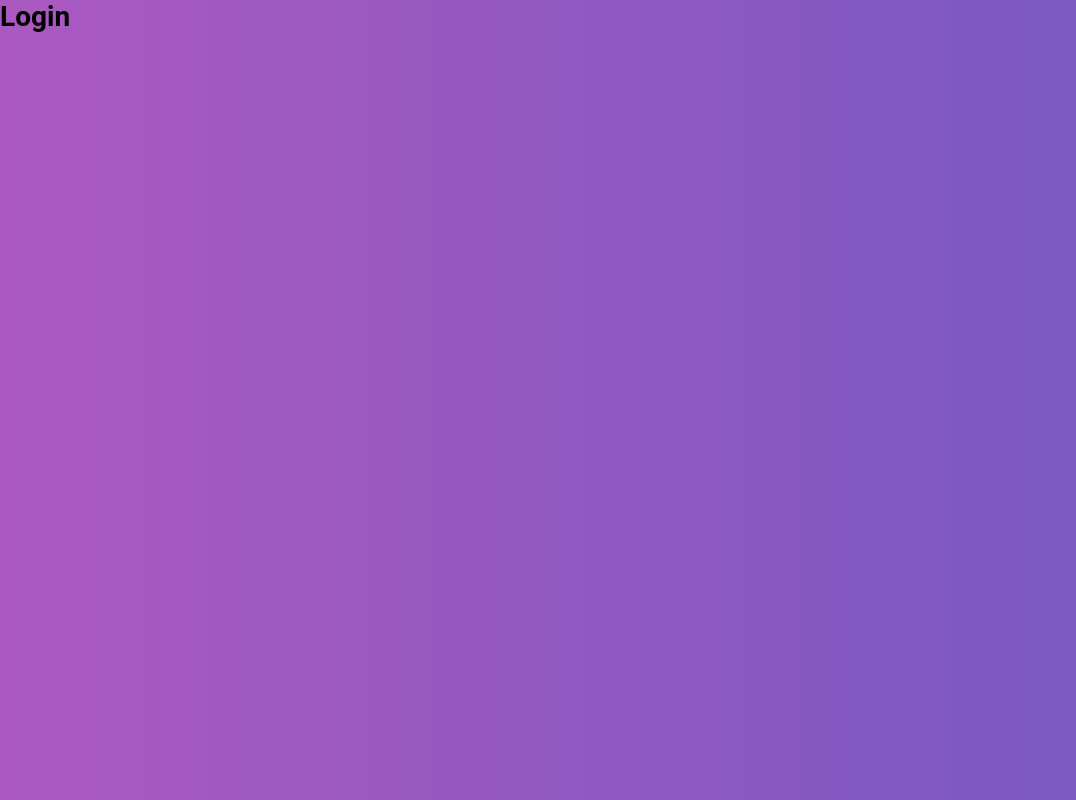
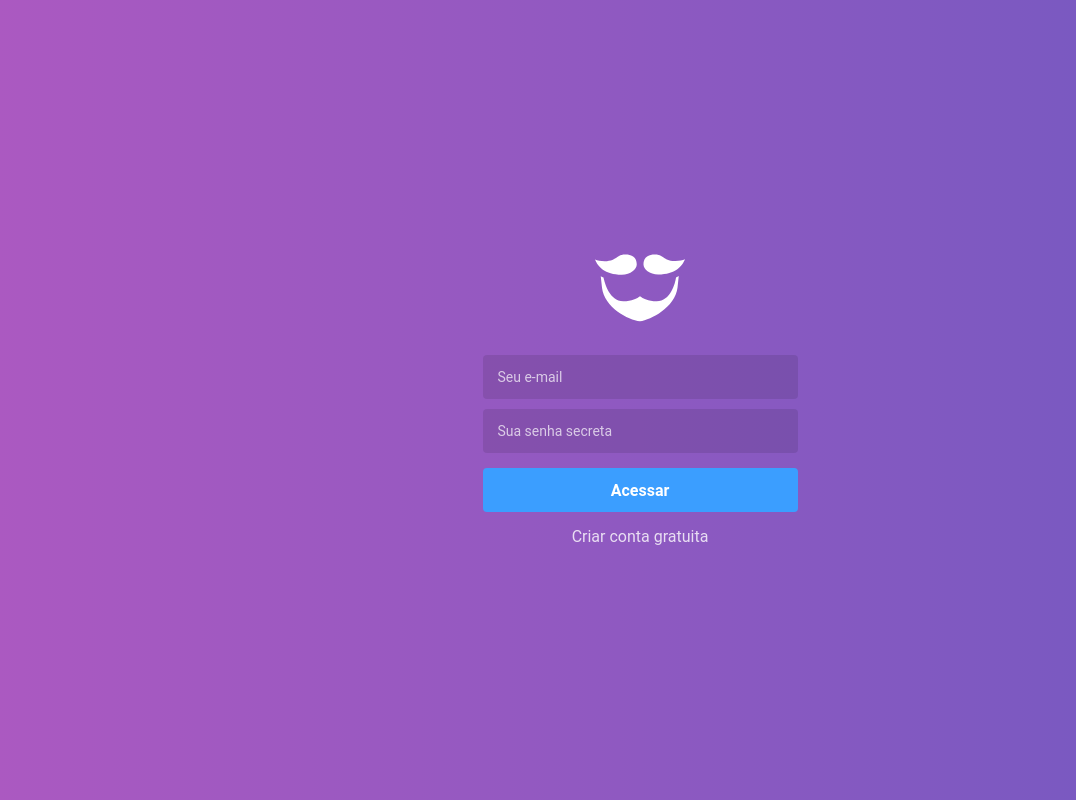
Before and after one commit to stecks10/GOBARBERWEB, a React (Create React App) app: page / in a window 1280 px wide. Shown: the whole page, without its empty margins (0-1076 px from the left). Built offline with nearby package versions, Linux system fonts and the light colour scheme.

Commit message:
Estilização da autenticação

```diff
--- a/package.json
+++ b/package.json
@@ -7,6 +7,7 @@
     "@testing-library/react": "^11.1.0",
     "@testing-library/user-event": "^12.1.10",
     "history": "^5.0.0",
+    "polished": "^4.1.2",
     "prop-types": "^15.7.2",
     "react": "^17.0.2",
     "react-dom": "^17.0.2",
--- a/src/pages/SignIn/index.js
+++ b/src/pages/SignIn/index.js
@@ -1,9 +1,23 @@
 import React from 'react';
+import { Link } from 'react-router-dom';
+
+
+import logo from '~/assets/logo.svg';
 
 // import { Container } from './styles';
 
-function Signin() {
-  return <h1>Login</h1>
+export default function Signin() {
+  return (
+    <>
+      <img src={logo} alt="Gobarber" />
+
+      <form >
+        <input type="email" placeholder="Seu e-mail" />
+        <input type="password" placeholder="Sua senha secreta" />
+
+        <button type="submit">Acessar</button>
+        <Link to="/register">Criar conta gratuita</Link>
+      </form>
+    </>
+  );
 }
-
-export default Signin;
--- a/src/pages/SignUp/index.js
+++ b/src/pages/SignUp/index.js
@@ -1,9 +1,21 @@
 import React from 'react';
+import { Link } from 'react-router-dom';
 
-// import { Container } from './styles';
+import logo from '~/assets/logo.svg';
 
-function SignUp() {
-  return <div />;
+export default function SignUp() {
+  return (
+    <>
+      <img src={logo} alt="Gobarber" />
+
+      <form >
+        <input placeholder="Nome completo" />
+        <input type="email" placeholder="Seu e-mail" />
+        <input type="password" placeholder="Sua senha secreta" />
+
+        <button type="submit">Criar conta</button>
+        <Link to="/">Já tenho login</Link>
+      </form>
+    </>
+  );
 }
-
-export default SignUp;
--- a/src/pages/_layouts/auth/index.js
+++ b/src/pages/_layouts/auth/index.js
@@ -1,10 +1,14 @@
 import React from 'react';
 import PropTypes from 'prop-types';
 
-import { Wrapper } from './styles';
+import { Wrapper, Content } from './styles';
 
 export default function AuthLayout({ children }) {
-  return <Wrapper>{children}</Wrapper>;
+  return (
+    <Wrapper>
+      <Content>{children}</Content>
+    </Wrapper>
+  );
 }
 
 AuthLayout.propTypes = {
--- a/src/pages/_layouts/auth/styles.js
+++ b/src/pages/_layouts/auth/styles.js
@@ -1,6 +1,64 @@
 import styled from 'styled-components';
+import { darken } from 'polished';
 
 export const Wrapper = styled.div`
   height: 100%;
   background: linear-gradient(-90deg, #7159c1, #ab59c1);
+  display: flex;
+  flex-direction: column;
+  justify-content: center;
+  align-items: center;
 `;
+
+export const Content = styled.div`
+  width: 100%;
+  max-width: 315px;
+  text-align: center;
+
+  form {
+    display: flex;
+    flex-direction: column;
+    margin-top: 30px;
+
+    input {
+      background: rgba(0, 0, 0, 0.1);
+      border: 0;
+      border-radius: 4px;
+      height: 44px;
+      padding: 0 15px;
+      color: #fff;
+      margin: 0 0 10px;
+      &::placeholder {
+        color: rgba(255, 255, 255, 0.7);
+      }
+    }
+
+      button {
+        margin: 5px 0 0;
+        height: 44px;
+        background: #3b9eff;
+        font-weight: bold;
+        color: #fff;
+        border: 0;
+        border-radius: 4px;
+        font-size: 16px;
+        transition: background 0.2s;
+
+        &:hover {
+          background: ${darken(0.03, '#3b9eff')};
+        }
+      }
+
+      a {
+        color: #FFF;
+        margin-top: 15px;
+        font-size: 16px;
+        opacity: 0.8;
+
+        &:hover {
+          opacity: 1;
+        }
+      }
+    }
+  }
+`;
```
Also changed, not shown: jsconfig.json (deleted, +0 -10 lines), src/assets/logo.svg (added), 1 other file (tests, documents, lock files or other folders).
